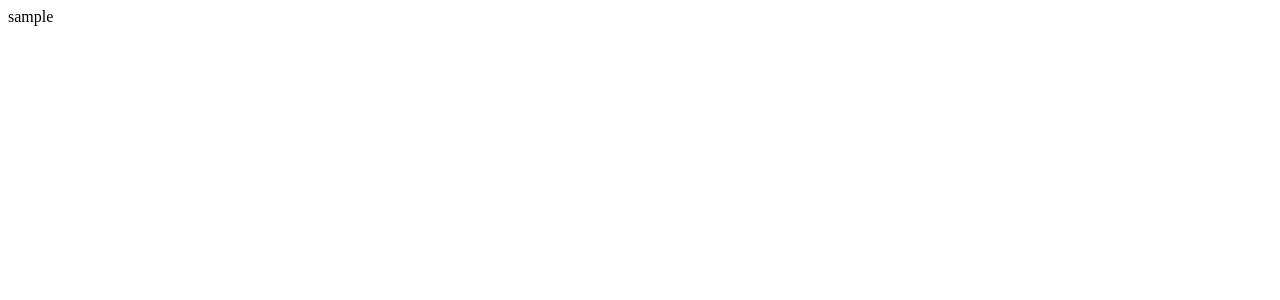
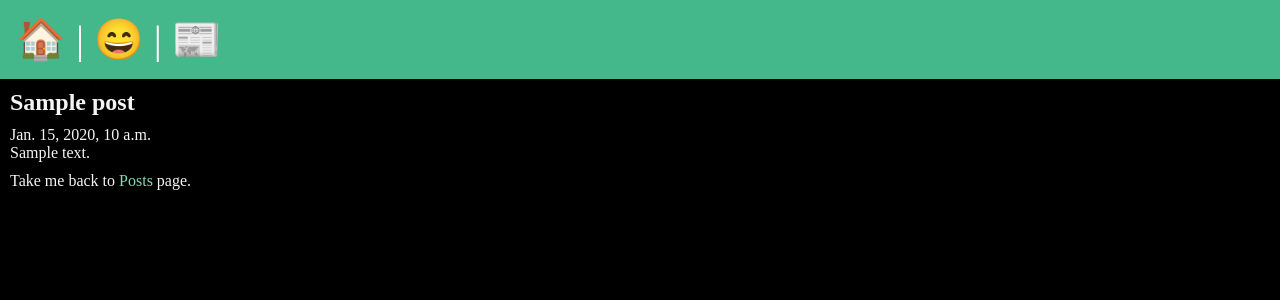
Before and after one commit to AbdulMaaji/django__projects, a Django app: a page that uses posts/urls.py in a window 1280 px wide. Before the commit the part shown is almost empty. Shown: the top 300 px of the page. Run offline with Django 5.2, Linux system fonts and the light colour scheme; tables that the repository leaves empty hold one stand-in row (values such as "Sample post").

Commit message:
Django is cool

```diff
--- a/myProject/settings.py
+++ b/myProject/settings.py
@@ -122,6 +122,10 @@
     os.path.join(BASE_DIR, 'static'),
 ]
 
+MEDIA_URL = 'media/'
+
+MEDIA_ROOT = os.path.join(BASE_DIR, 'media')
+
 # Default primary key field type
 # https://docs.djangoproject.com/en/5.2/ref/settings/#default-auto-field
 
--- /dev/null
+++ b/posts/templates/posts/post_page.html
@@ -0,0 +1,14 @@
+{% extends 'layout.html' %}
+
+{% block title %}
+    {{ post.title }}
+{% endblock %}
+
+{% block content %}
+    <section>
+        <h1>{{ post.title }}</h1>
+        <p>{{ post.date }}</p>
+        <p>{{ post.body }}</p>
+        <p style="margin-top: 10px;">Take me back to <a href="/posts">Posts</a> page.</p>
+    </section>
+{% endblock %}
--- a/posts/templates/posts/posts_list.html
+++ b/posts/templates/posts/posts_list.html
@@ -10,7 +10,7 @@
     {% for post in posts %}
         <article>
             <h2>
-                <a href="{% url 'page' slug=post.slug %}">
+                <a href="{% url 'posts:page' slug=post.slug %}">
                     {{ post.title }}
                 </a>
             </h2>
--- a/posts/urls.py
+++ b/posts/urls.py
@@ -1,8 +1,9 @@
 from django.urls import path
 from . import views
 
+app_name = 'posts'
 
 urlpatterns = [
-    path('', views.post_list, name="posts"),
+    path('', views.post_list, name="list"),
     path('<slug:slug>', views.post_page, name="page")
 ]
--- a/posts/views.py
+++ b/posts/views.py
@@ -9,4 +9,5 @@
 
 
 def post_page(request, slug):
-    return HttpResponse(slug)
+    posts = Post.objects.get(slug=slug)
+    return render(request, 'posts/post_page.html', {'post': posts})
--- a/templates/layout.html
+++ b/templates/layout.html
@@ -14,9 +14,15 @@
 </head>
 <body>
     <nav>
-        <a href="/">🏠</a> |
-        <a href="/about">😄</a> |
-        <a href="{% url 'posts' %}">📰</a>
+        <a href="/">
+            <span role="img" aria-label="Home">🏠</span>
+        </a> |
+        <a href="/about">
+            <span role="img" aria-label="About">😄</span>
+        </a> |
+        <a href="{% url 'posts:list' %}">
+            <span role="img" aria-label="Posts">📰</span>
+        </a>
     </nav>
     <main>
         {% block content %}
```
